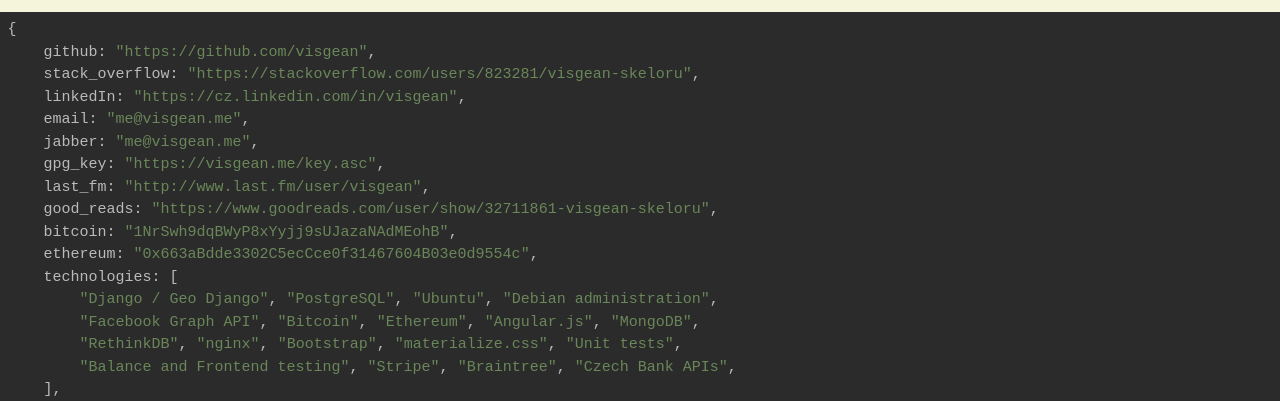
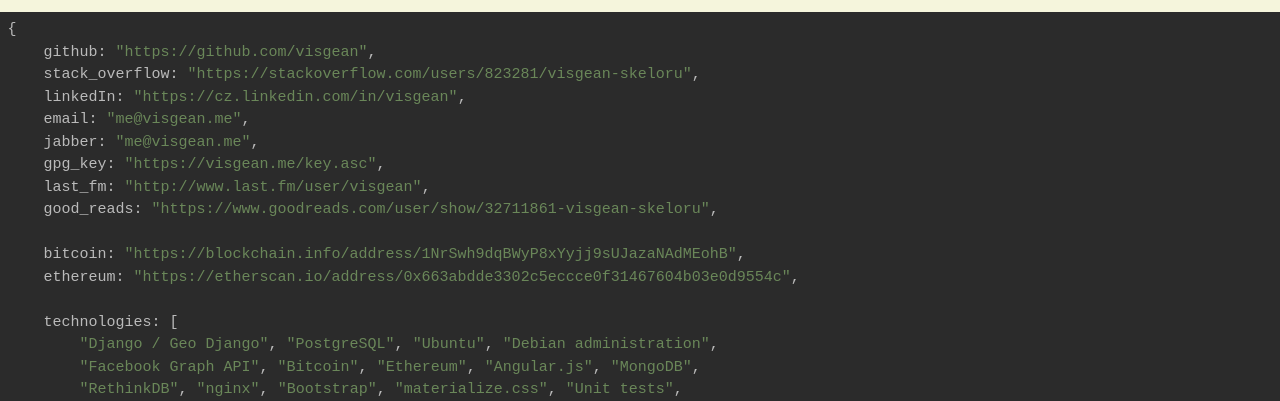
Before and after one commit to Visgean/oldsite, a plain HTML site: page index.html in a window 1280 px wide. Shown: the part 374-775 px from the top of the page. Drawn offline with nearby package versions, Linux system fonts and the light colour scheme; a script that the page names is missing.

Commit message:
link to bitcoin and ethereum exlporers

```diff
--- a/index.html
+++ b/index.html
@@ -47,8 +47,10 @@
     gpg_key: "https://visgean.me/key.asc",
     last_fm: "http://www.last.fm/user/visgean",
     good_reads: "https://www.goodreads.com/user/show/32711861-visgean-skeloru",
-    bitcoin: "1NrSwh9dqBWyP8xYyjj9sUJazaNAdMEohB",
-    ethereum: "0x663aBdde3302C5ecCce0f31467604B03e0d9554c",
+
+    bitcoin: "https://blockchain.info/address/1NrSwh9dqBWyP8xYyjj9sUJazaNAdMEohB",
+    ethereum: "https://etherscan.io/address/0x663abdde3302c5eccce0f31467604b03e0d9554c",
+
     technologies: [
         "Django / Geo Django", "PostgreSQL", "Ubuntu", "Debian administration",
         "Facebook Graph API", "Bitcoin", "Ethereum", "Angular.js", "MongoDB",
@@ -64,7 +66,7 @@
         },
         freelance: {
             "github.com/WebArchivCZ/Seeder": "Django OS project for National Library",
-            "projectonaut": "My first paid work was to help out with backend of Projectonaut",
+            "projectonaut": "My first paid work, just helping out though.",
             "topsceneries": "Our photography startup that failed, shit happens.",
             "klckrystof.cz": "Backend and servers, written in Django. ",
             "vycepnastojaka.cz": "Website for a pub, I had beers for free there!",
@@ -111,7 +113,7 @@
 
 		    Object.values(contact).forEach(function (value, index) {
 		        if (typeof(value.startsWith) !== 'undefined' && value.startsWith('http')) {
-		            var link = '<a target="blank" href="'+value + '">' + value + '</a>';
+		            var link = '<a target="_blank" href="'+value + '">' + value + '</a>';
 		            contact_code = contact_code.replace(new RegExp(value, 'g'), link)
 		        }
 
```
